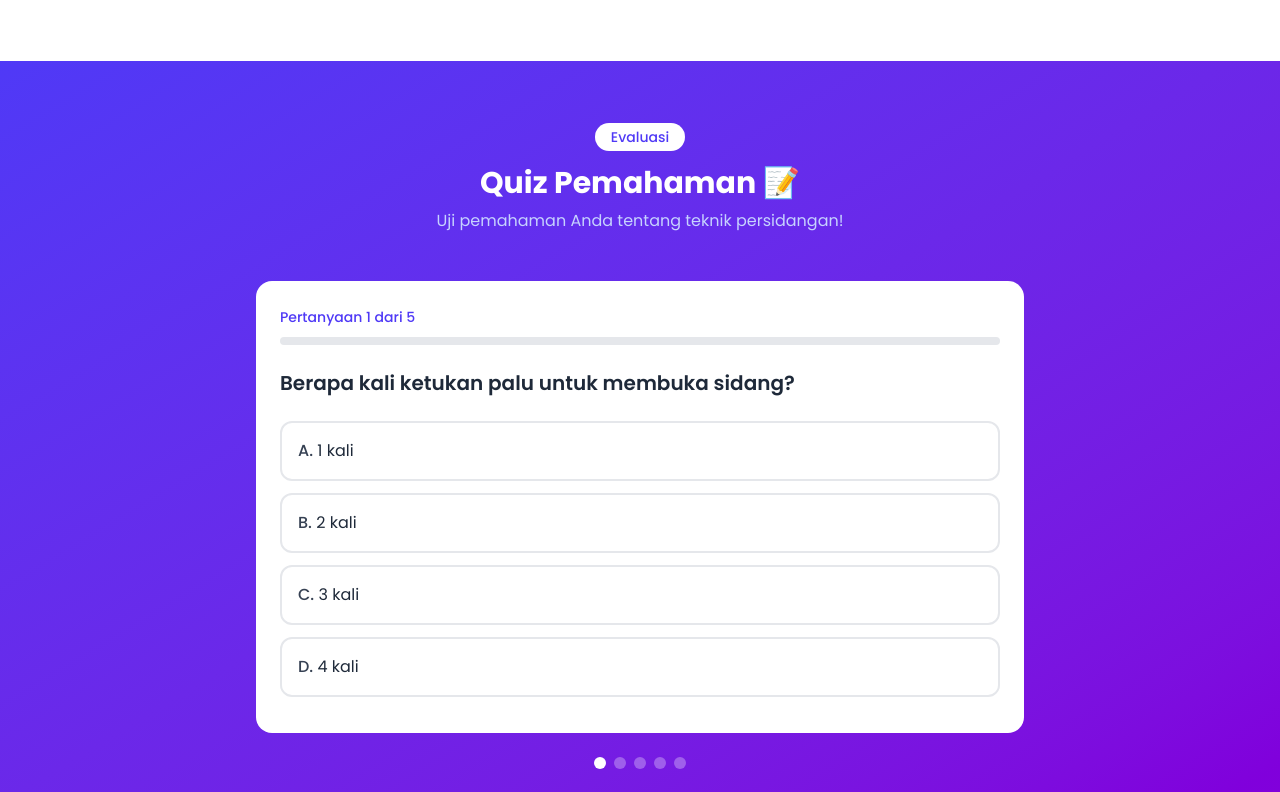
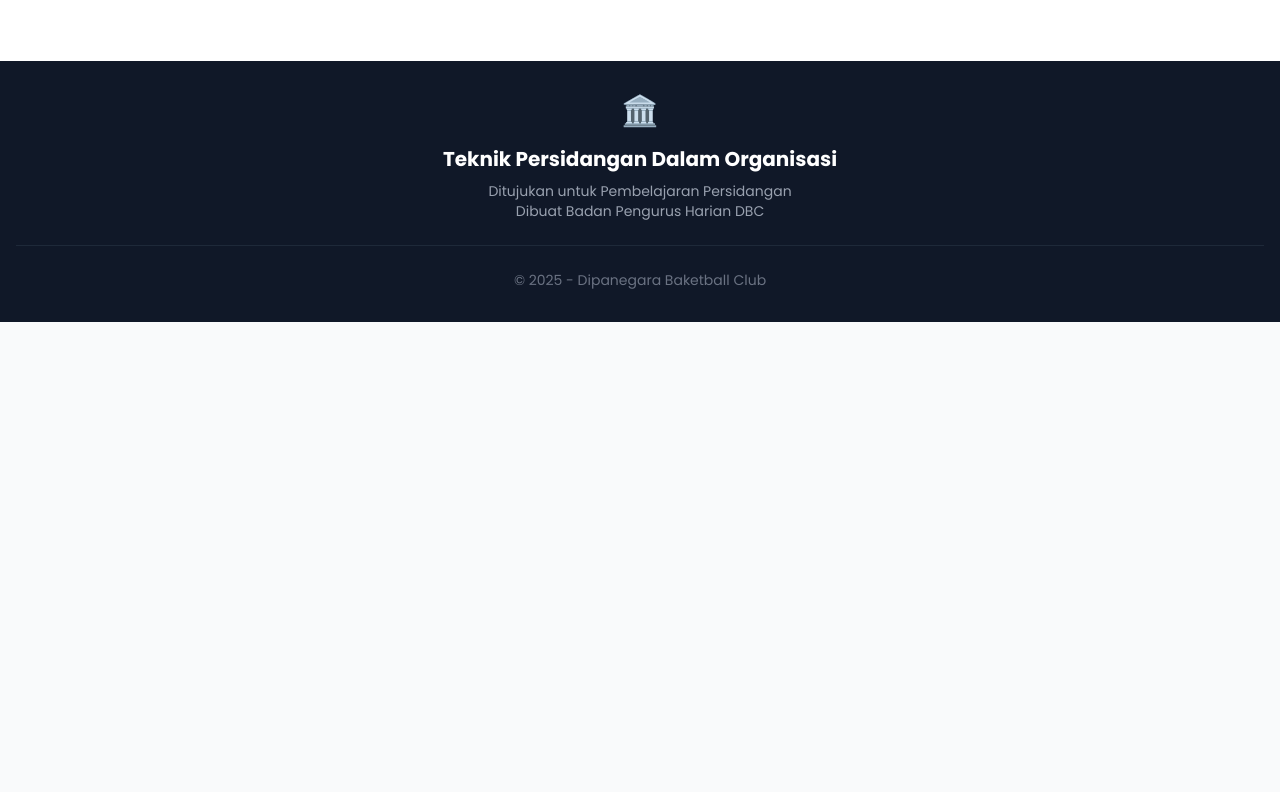
Before and after one commit to Golanprabu/Teknik_Persidangan_Kampsu_ByDBC, a plain HTML site: page index.html in a window 1280 px wide. Shown: the part 5408-6200 px from the top of the page. After the commit the page ends 5730 px from the top, so only its background shows below. Drawn offline with nearby package versions, Linux system fonts and the light colour scheme.

Commit message:
hapus quiz

```diff
--- a/index.html
+++ b/index.html
@@ -839,39 +839,6 @@
             </div>
         </div>
     </section>
-
-    <!-- Quiz Section -->
-    <section id="quiz" class="py-16 bg-gradient-to-br from-indigo-600 to-purple-700 text-white">
-        <div class="container mx-auto px-4">
-            <div class="max-w-3xl mx-auto">
-                <div class="text-center mb-12">
-                    <span class="bg-white text-indigo-600 px-4 py-1 rounded-full text-sm font-medium">Evaluasi</span>
-                    <h2 class="text-3xl font-bold mt-4">Quiz Pemahaman 📝</h2>
-                    <p class="text-indigo-200 mt-2">Uji pemahaman Anda tentang teknik persidangan!</p>
-                </div>
-
-                <div id="quizContainer" class="bg-white rounded-2xl p-6 text-gray-800">
-                    <div id="quizContent">
-                        <!-- Quiz will be loaded here -->
-                    </div>
-
-                    <div id="quizResult" class="hidden text-center py-8">
-                        <div class="text-6xl mb-4">🎉</div>
-                        <h3 class="text-2xl font-bold text-gray-800">Quiz Selesai!</h3>
-                        <p id="scoreText" class="text-lg text-gray-600 mt-2"></p>
-                        <button onclick="restartQuiz()" class="mt-6 bg-indigo-600 text-white px-6 py-3 rounded-lg font-medium hover:bg-indigo-700 transition">
-                            Ulangi Quiz
-                        </button>
-                    </div>
-                </div>
-
-                <div id="quizProgress" class="mt-6 flex justify-center gap-2">
-                    <!-- Progress dots -->
-                </div>
-            </div>
-        </div>
-    </section>
-
     <!-- Footer -->
     <footer class="bg-gray-900 text-white py-8">
         <div class="container mx-auto px-4 text-center">
```
